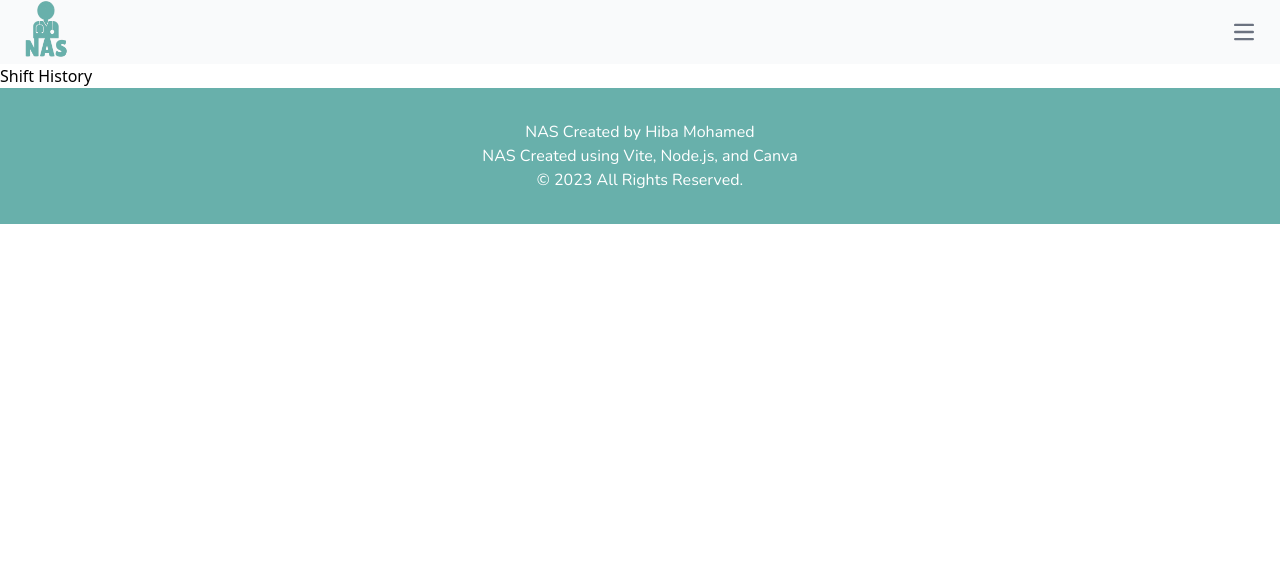
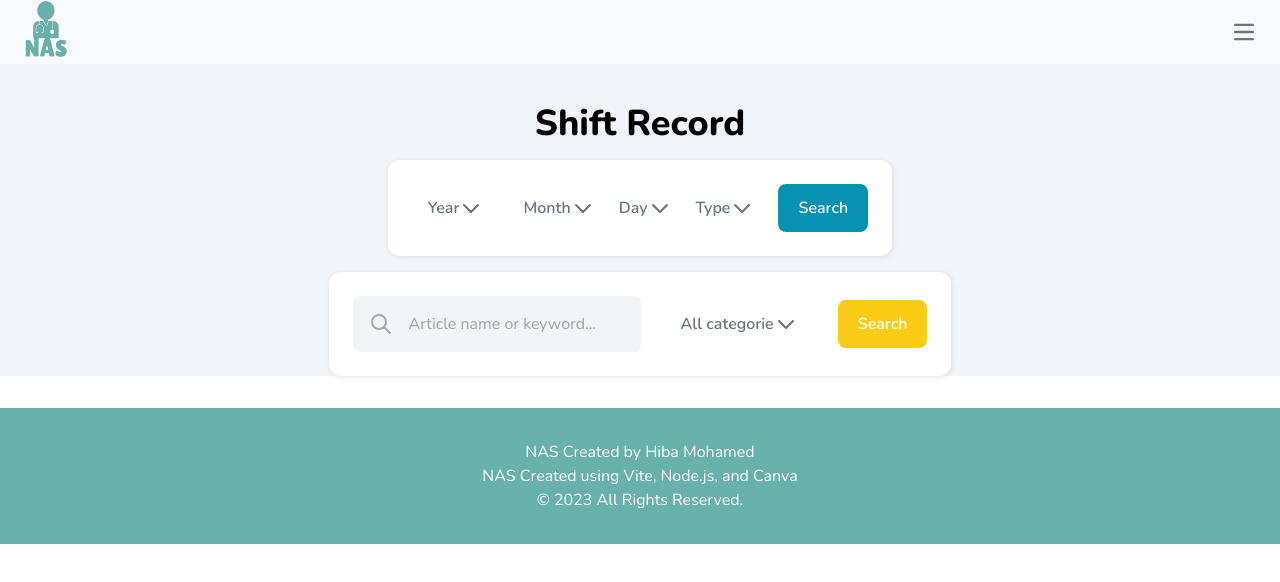
Before and after one commit to Hiba-Mohamed/Reactjs-Nurses-Assignment-Sheet, a React (Vite) app: page /shiftHistory in a window 1280 px wide. Shown: the top 582 px of the page. Built offline with nearby package versions, Linux system fonts and the light colour scheme.

Commit message:
Shift history initial layout structure

```diff
--- a/src/pages/shiftHistory.tsx
+++ b/src/pages/shiftHistory.tsx
@@ -1,5 +1,134 @@
 export function ShiftHistory() {
-    return(
-        <div>Shift History</div>
-    )
+  return (
+    <div className="bg-slate-100 font-nunito">
+      <div className="">
+        <div className="space-y-4 flex flex-col items-center w-screen mb-8">
+          <h1 className="text-center mt-10 text-4xl font-bold">Shift Record</h1>
+
+          <div className="flex items-center p-6 space-x-6 bg-white rounded-xl shadow-lg hover:shadow-xl transform hover:scale-105 transition duration-500">
+            <div className="flex py-3 px-4 rounded-lg text-gray-500 font-semibold cursor-pointer">
+              <span>Year</span>
+
+              <svg
+                xmlns="http://www.w3.org/2000/svg"
+                className="h-6 w-6"
+                fill="none"
+                viewBox="0 0 24 24"
+                stroke="currentColor"
+              >
+                <path
+                  stroke-linecap="round"
+                  stroke-linejoin="round"
+                  stroke-width="2"
+                  d="M19 9l-7 7-7-7"
+                />
+              </svg>
+            </div>
+            <div className="flex rounded-lg text-gray-500 font-semibold cursor-pointer">
+              <span>Month</span>
+
+              <svg
+                xmlns="http://www.w3.org/2000/svg"
+                className="h-6 w-6"
+                fill="none"
+                viewBox="0 0 24 24"
+                stroke="currentColor"
+              >
+                <path
+                  stroke-linecap="round"
+                  stroke-linejoin="round"
+                  stroke-width="2"
+                  d="M19 9l-7 7-7-7"
+                />
+              </svg>
+            </div>
+            <div className="flex rounded-lg text-gray-500 font-semibold cursor-pointer">
+              <span>Day</span>
+
+              <svg
+                xmlns="http://www.w3.org/2000/svg"
+                className="h-6 w-6"
+                fill="none"
+                viewBox="0 0 24 24"
+                stroke="currentColor"
+              >
+                <path
+                  stroke-linecap="round"
+                  stroke-linejoin="round"
+                  stroke-width="2"
+                  d="M19 9l-7 7-7-7"
+                />
+              </svg>
+            </div>
+            <div className="flex rounded-lg text-gray-500 font-semibold cursor-pointer">
+              <span>Type</span>
+
+              <svg
+                xmlns="http://www.w3.org/2000/svg"
+                className="h-6 w-6"
+                fill="none"
+                viewBox="0 0 24 24"
+                stroke="currentColor"
+              >
+                <path
+                  stroke-linecap="round"
+                  stroke-linejoin="round"
+                  stroke-width="2"
+                  d="M19 9l-7 7-7-7"
+                />
+              </svg>
+            </div>
+            <div className="bg-cyan-600 py-3 px-5 text-white font-semibold rounded-lg hover:shadow-lg transition duration-3000 cursor-pointer">
+              <span>Search</span>
+            </div>
+          </div>
+
+          <div className="flex items-center p-6 space-x-6 bg-white rounded-xl shadow-lg hover:shadow-xl transform hover:scale-105 transition duration-500">
+            <div className="flex bg-gray-100 p-4 w-72 space-x-4 rounded-lg">
+              <svg
+                xmlns="http://www.w3.org/2000/svg"
+                className="h-6 w-6 opacity-30"
+                fill="none"
+                viewBox="0 0 24 24"
+                stroke="currentColor"
+              >
+                <path
+                  stroke-linecap="round"
+                  stroke-linejoin="round"
+                  stroke-width="2"
+                  d="M21 21l-6-6m2-5a7 7 0 11-14 0 7 7 0 0114 0z"
+                />
+              </svg>
+              <input
+                className="bg-gray-100 outline-none"
+                type="text"
+                placeholder="Article name or keyword..."
+              />
+            </div>
+            <div className="flex py-3 px-4 rounded-lg text-gray-500 font-semibold cursor-pointer">
+              <span>All categorie</span>
+
+              <svg
+                xmlns="http://www.w3.org/2000/svg"
+                className="h-6 w-6"
+                fill="none"
+                viewBox="0 0 24 24"
+                stroke="currentColor"
+              >
+                <path
+                  stroke-linecap="round"
+                  stroke-linejoin="round"
+                  stroke-width="2"
+                  d="M19 9l-7 7-7-7"
+                />
+              </svg>
+            </div>
+            <div className="bg-yellow-400 py-3 px-5 text-white font-semibold rounded-lg hover:shadow-lg transition duration-3000 cursor-pointer">
+              <span>Search</span>
+            </div>
+          </div>
+        </div>
+      </div>
+    </div>
+  );
 }
```
